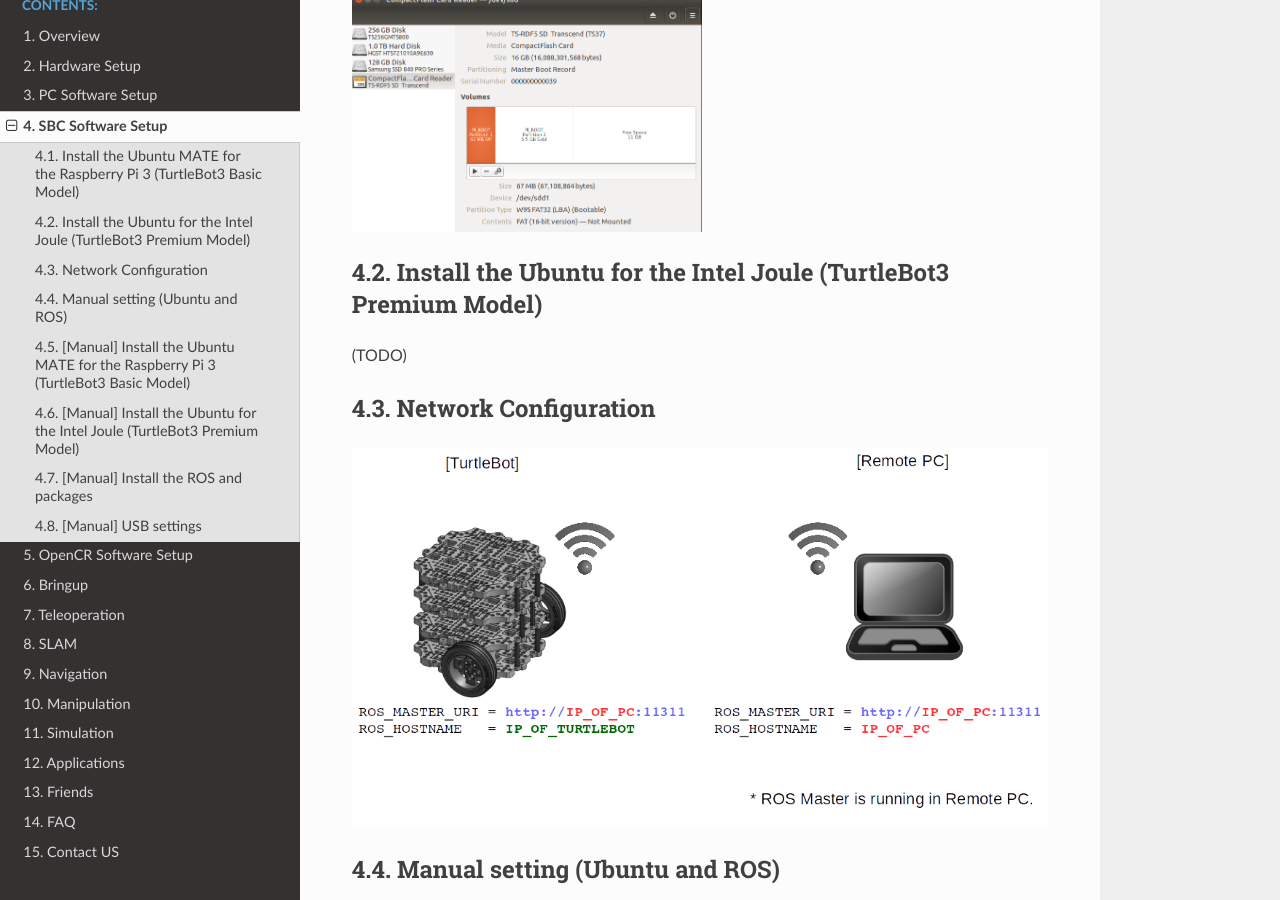
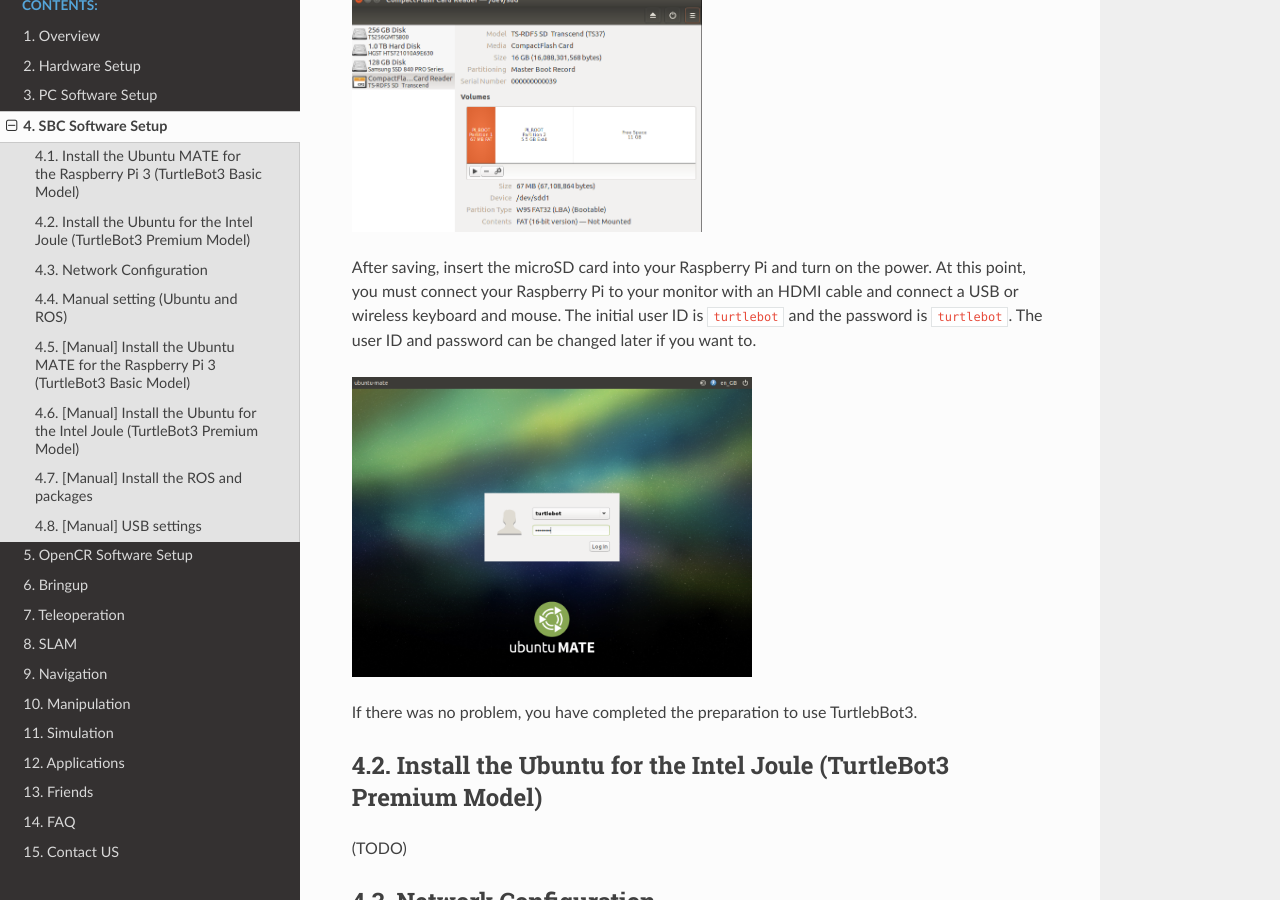
Before and after one commit to shivharis/turtlebot3_wiki, a Sphinx documentation site: the page built from docs/source/sbc_software.rst, in a window 1280 px wide and 900 px high, scrolled down 1964 px. Built offline with Sphinx 7.4.7 and the Read the Docs theme 2.0.0, drawn with Linux system fonts in a browser that asks for light colours.

Commit message:
added login method and image

```diff
--- a/docs/source/sbc_software.rst
+++ b/docs/source/sbc_software.rst
@@ -33,6 +33,13 @@
 
 .. image:: _static/software/rpi_disk6.png
    :width: 350px
+
+After saving, insert the microSD card into your Raspberry Pi and turn on the power. At this point, you must connect your Raspberry Pi to your monitor with an HDMI cable and connect a USB or wireless keyboard and mouse. The initial user ID is ``turtlebot`` and the password is ``turtlebot``. The user ID and password can be changed later if you want to.
+
+.. image:: _static/software/login.png
+   :width: 400px
+
+If there was no problem, you have completed the preparation to use TurtlebBot3.
 
 Install the Ubuntu for the Intel Joule (TurtleBot3 Premium Model)
 -----------------------------------------------------------------
```
Also changed, not shown: docs/source/_static/software/login.png (added).
